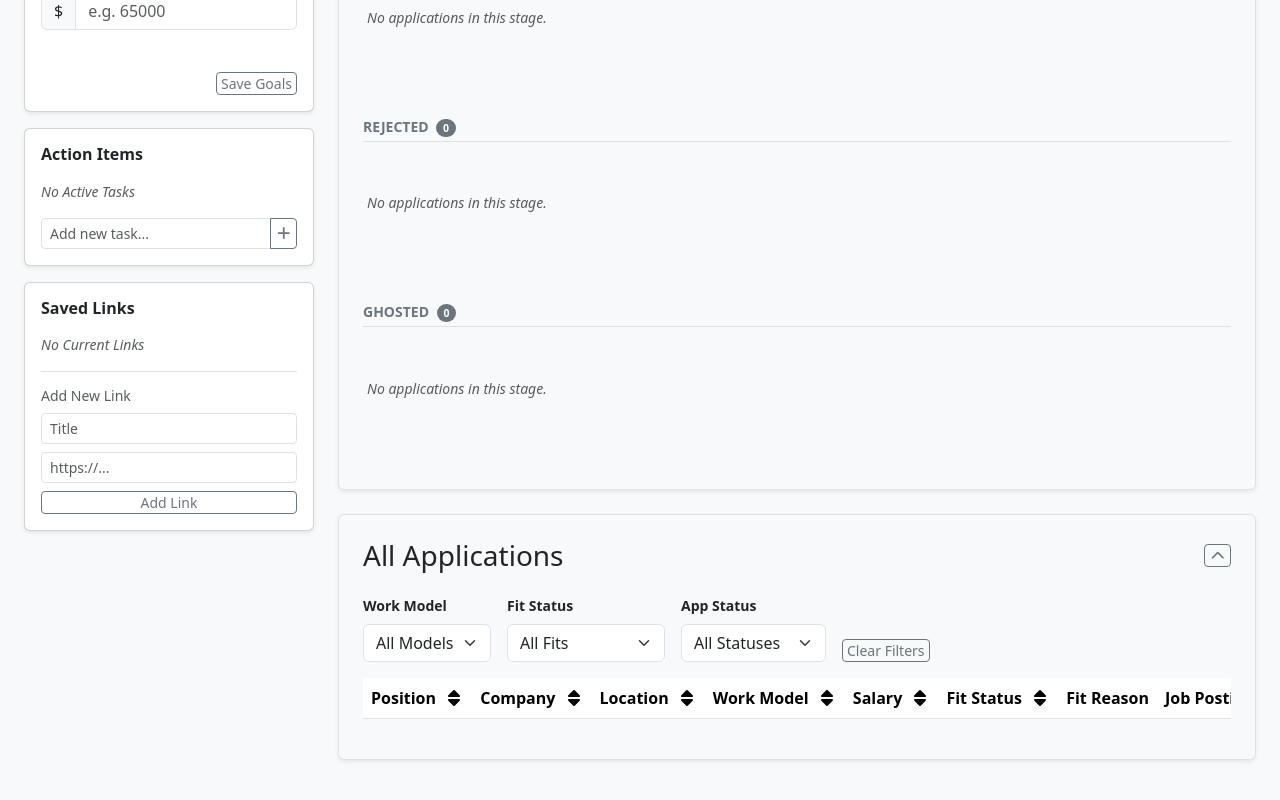
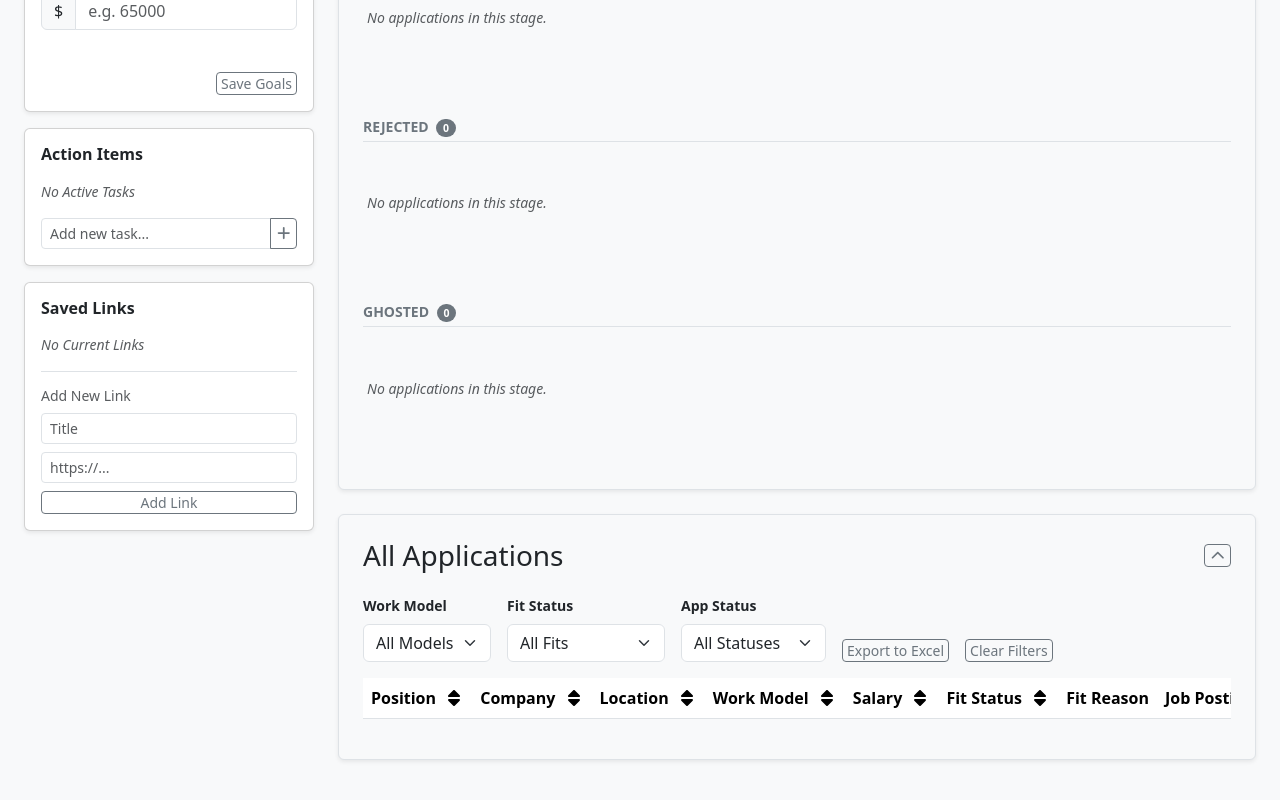
Before and after one commit to ScriptedRemedies/JobTracker, a React (Vite) app: page / in a window 1280 px wide. Shown: the part 647-1447 px from the top of the page. Built offline with nearby package versions, Linux system fonts and the light colour scheme.

Commit message:
Added ability to export job table to xlsx file

```diff
--- a/package.json
+++ b/package.json
@@ -20,7 +20,8 @@
     "react-chartjs-2": "^5.3.1",
     "react-dom": "^19.2.0",
     "sweetalert2": "^11.26.17",
-    "sweetalert2-react-content": "^5.1.1"
+    "sweetalert2-react-content": "^5.1.1",
+    "xlsx": "^0.18.5"
   },
   "devDependencies": {
     "@eslint/js": "^9.39.1",
--- a/src/components/JobTable.jsx
+++ b/src/components/JobTable.jsx
@@ -9,6 +9,7 @@ import {
     WORK_MODEL
 } from '../utils/Constants';
 import {FontAwesomeIcon} from "@fortawesome/react-fontawesome";
+import * as XLSX from 'xlsx';
 
 function JobTable({ jobs, onEdit, onDelete }) {
     const [sortConfig, setSortConfig] = useState({ key: 'dateApplied', direction: 'desc' });
@@ -63,6 +64,31 @@ function JobTable({ jobs, onEdit, onDelete }) {
             ? <FontAwesomeIcon icon="chevron-up" className="ms-1" />
             : <FontAwesomeIcon icon="chevron-down" className="ms-1" />;
     };
+    const handleExport = () => {
+        const dataToExport = sortedJobs.map(job => ({
+            Position: job.position,
+            Company: job.company,
+            Location: job.location,
+            "Work Model": job.workModel,
+            Salary: job.salary ? Number(job.salary) : 0,
+            "Fit Status": job.fitStatus,
+            "Fit Reason": job.fitReason,
+            Status: job.status,
+            "Date Applied": job.dateApplied,
+            "Applied Through": job.appliedThrough,
+            Stage: job.stage,
+            "Interview Date": job.interviewDate,
+            Contact: job.contact,
+            Notes: job.notes
+        }));
+
+        const worksheet = XLSX.utils.json_to_sheet(dataToExport);
+
+        const workbook = XLSX.utils.book_new();
+        XLSX.utils.book_append_sheet(workbook, worksheet, "Applications");
+
+        XLSX.writeFile(workbook, "MyJobApplications.xlsx");
+    };
 
     return (
         <div className="table-responsive">
@@ -89,6 +115,13 @@ function JobTable({ jobs, onEdit, onDelete }) {
                         {STATUS.map(s => <option key={s} value={s}>{s}</option>)}
                     </select>
                 </div>
+                <button
+                    className={SAVE_BTN}
+                    onClick={handleExport}
+                >
+                    <FontAwesomeIcon icon="file-export" className="me-1" />
+                    Export to Excel
+                </button>
                 <button
                     className={SAVE_BTN}
                     onClick={() => setFilters({ workModel: '', fitStatus: '', status: '' })}
```
Also changed, not shown: 1 other file (tests, documents, lock files or other folders).
